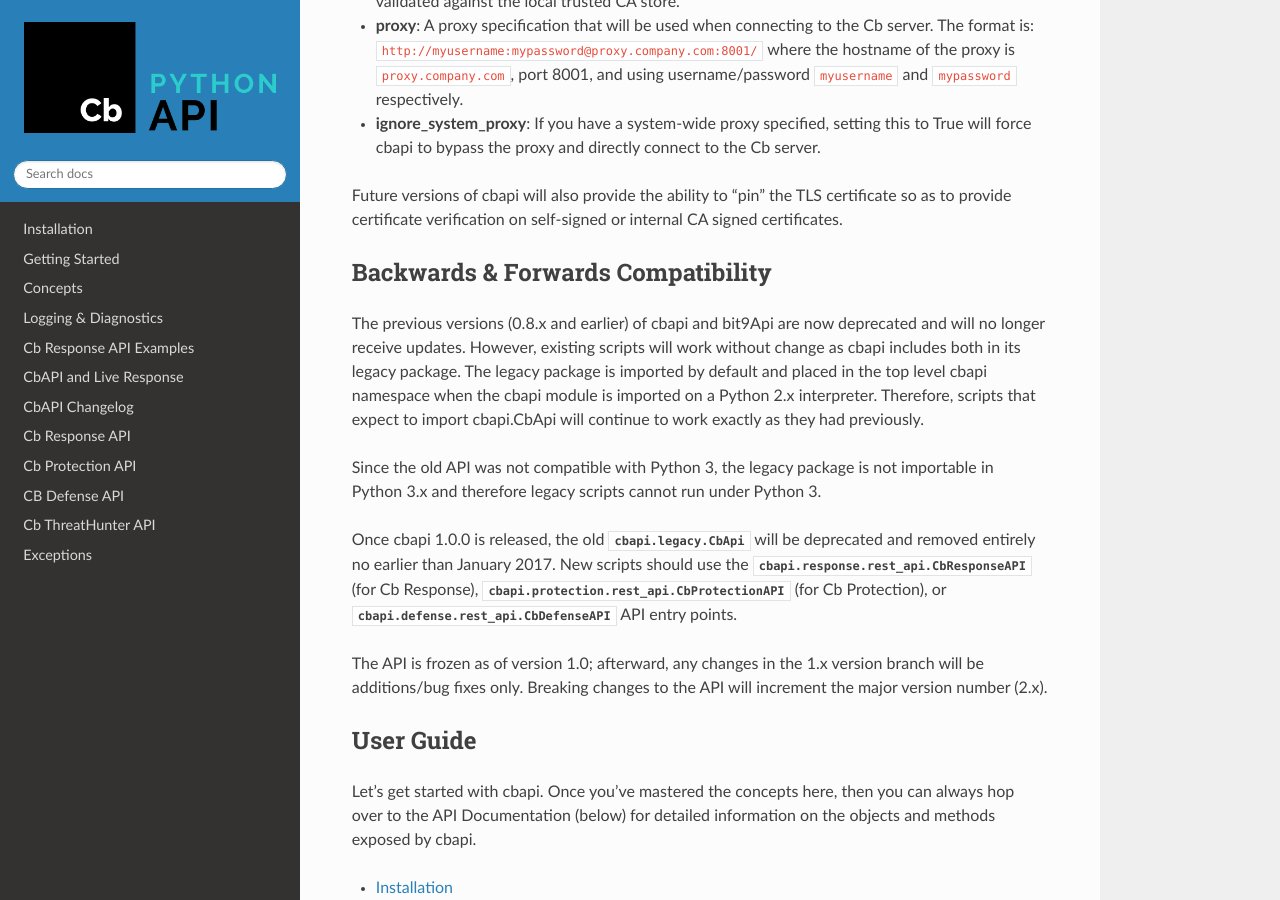
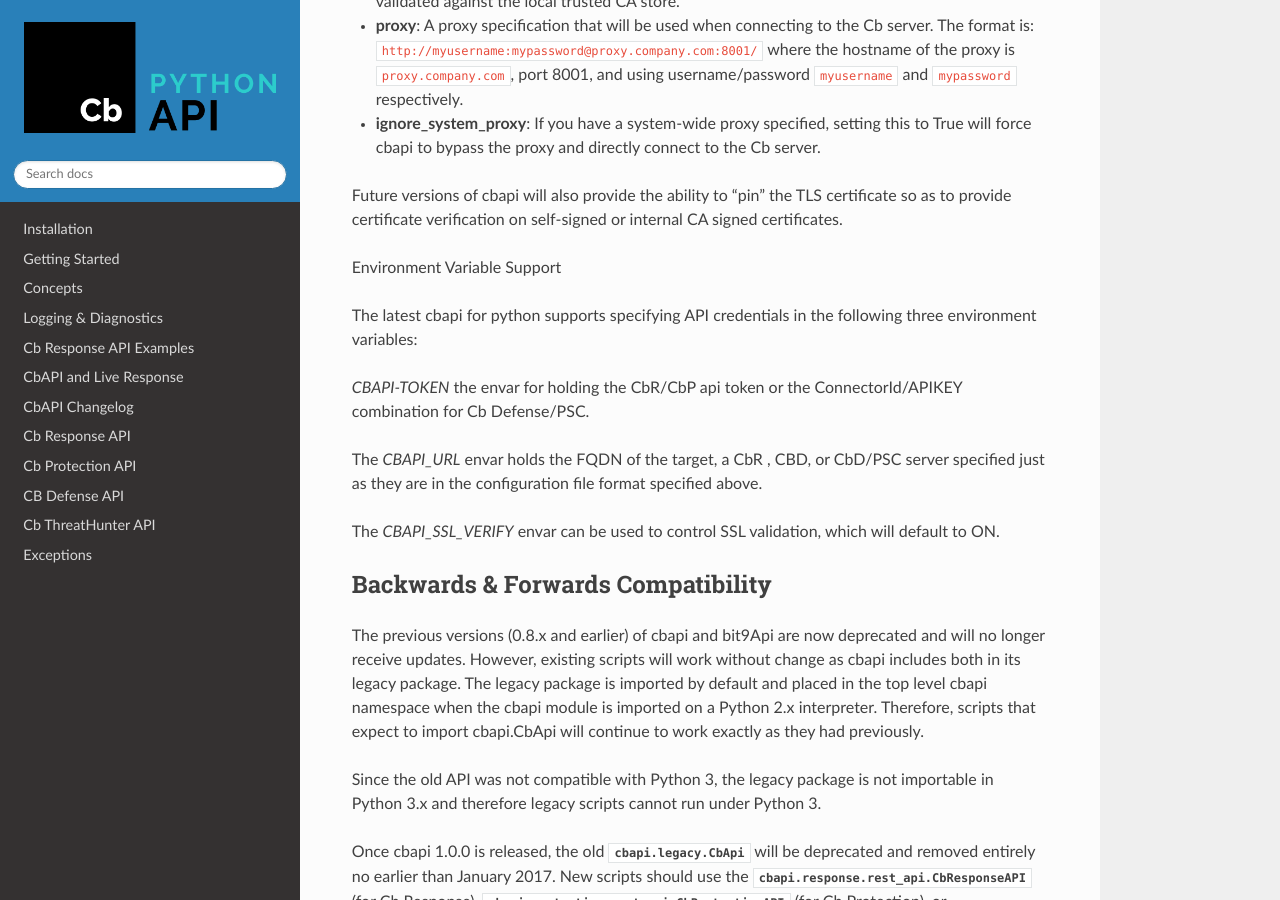
Before and after one commit to carbonblack/cbapi-python, a Sphinx documentation site: the page built from docs/index.rst, in a window 1280 px wide and 900 px high, scrolled down 4705 px. Built offline with Sphinx 7.4.7 and the Read the Docs theme 2.0.0, drawn with Linux system fonts in a browser that asks for light colours.

Commit message:
updates to index.rst and slight changes

```diff
--- a/docs/index.rst
+++ b/docs/index.rst
@@ -248,6 +248,17 @@
 Future versions of cbapi will also provide the ability to "pin" the TLS certificate so as to provide certificate
 verification on self-signed or internal CA signed certificates.
 
+Environment Variable Support
+
+The latest cbapi for python supports specifying API credentials in the following three environment variables:
+
+`CBAPI-TOKEN` the envar for holding the CbR/CbP api token or the ConnectorId/APIKEY combination for Cb Defense/PSC.
+
+The `CBAPI_URL` envar holds the FQDN of the target, a CbR , CBD, or CbD/PSC server specified just as they are in the
+configuration file format specified above.
+
+The `CBAPI_SSL_VERIFY` envar can be used to control SSL validation, which will default to ON.
+
 Backwards & Forwards Compatibility
 ----------------------------------
 
```
Also changed, not shown: 1 other file.
